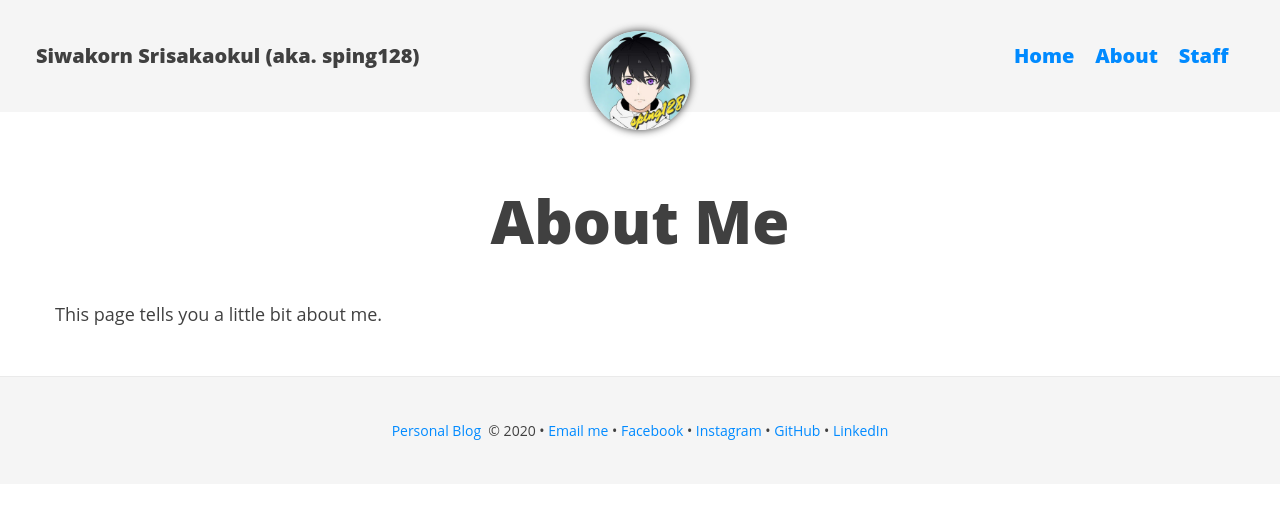
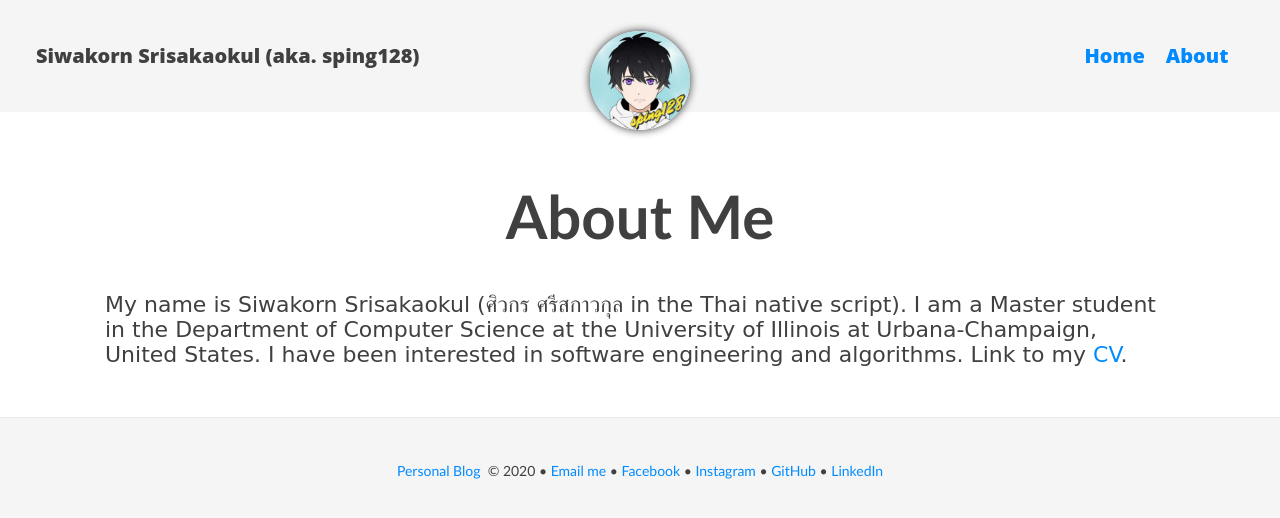
Before and after one commit to sping128/sping128.github.io, a Jekyll site: the page built from about.md, in a window 1280 px wide. Shown: the top 518 px of the page. Built offline with Jekyll 4.4.1, drawn with Linux system fonts in a browser that asks for light colours.

Commit message:
Changed font family and added CV

```diff
--- a/_config.yml
+++ b/_config.yml
@@ -1,5 +1,5 @@
 # toggle for showing staff
-show_staff: true
+show_staff: false
 
 # collections
 collections:
--- a/_layouts/post.html
+++ b/_layouts/post.html
@@ -16,4 +16,7 @@ layout: default
 		{%- endif -%}
 	</p>
 
-{{ content }}
+	<div class="main-text">
+		{{ content }}
+	</div>
+</div>
--- a/about.md
+++ b/about.md
@@ -6,5 +6,7 @@ title: About
 	<div class="page-heading">
 		<h1>About Me</h1>
 	</div>
-	This page tells you a little bit about me.
+	<div class="main-text">
+		My name is Siwakorn Srisakaokul (ศิวกร ศรีสกาวกุล in the Thai native script). I am a Master student in the Department of Computer Science at the University of Illinois at Urbana-Champaign, United States. I have been interested in software engineering and algorithms. Link to my <a href="resume.pdf">CV</a>.
+	</div>
 </div>
--- a/assets/css/styles.css
+++ b/assets/css/styles.css
@@ -9,8 +9,7 @@ body {
     padding: 0;
     color: #404040;
     font-size: 10pt;
-    font-family: 'Calini', 'Open Sans', 'Helvetica Neue', Helvetica, Arial, sans-serif;
-
+    font-family: "Trebuchet MS", Helvetica, sans-serif;
 }
 
 a:hover {
@@ -75,22 +74,22 @@ a {
   padding: 15px 15px;
   font-size: 20px;
   line-height: 20px;
-  font-weight: 1000;
+  font-weight: 900;
 }
 
 @media (min-width: 768px) {
   .container {
-    width: 750px;
+    width: 650px;
   }
 }
 @media (min-width: 992px) {
   .container {
-    width: 970px;
+    width: 870px;
   }
 }
 @media (min-width: 1200px) {
   .container {
-    width: 1170px;
+    width: 1070px;
   }
 }
 
@@ -100,12 +99,16 @@ a {
   margin-right: auto;
   margin-left: auto;
   margin-top: 180px;
-  font-size: 18px;
+  font-size: 22px;
+}
+
+.main-text {
+  font-family: "Comic Sans MS", cursive, sans-serif;
 }
 
 h1 {
   font-size: 60px;
-  font-weight: 800;
+  font-weight: 900;
 }
 
 h2 {
@@ -149,13 +152,14 @@ hr.small {
 
 .page-heading {
   text-align: center;
+  font-family: "Trebuchet MS", Helvetica, sans-serif;
 }
 
 .page-subheading {
   font-size: 27px;
   line-height: 1.1;
   display: block;
-  font-family: 'Open Sans', 'Helvetica Neue', Helvetica, Arial, sans-serif;
+  font-family: "Trebuchet MS", Helvetica, sans-serif;
   font-weight: 300;
   margin: 10px 0 0;
 }
@@ -203,7 +207,7 @@ kbd {
 kbd kbd {
   padding: 0;
   font-size: 100%;
-  font-weight: bold;
+  font-weight: 900;
   -webkit-box-shadow: none;
           box-shadow: none;
 }
--- a/index.html
+++ b/index.html
@@ -16,7 +16,7 @@ title: Siwakorn Srisakaokul
         <p class="post-meta">
       		Posted on {{ post.date | date_to_string }}
     		</p>
-	      <p>
+	      <p class="main-text">
 
 	        {{ post.excerpt | strip_html | xml_escape | truncatewords: site.excerpt_length }}
 	        {% assign excerpt_word_count = post.excerpt | number_of_words %}
--- a/staff.html
+++ b/staff.html
@@ -5,7 +5,7 @@ title: Staff
 	<div class="page-heading">
 		<h1>Staff</h1>
 	</div>
-
+	<div class="main-text">
 		<ul>
 		  {% for author in site.authors %}
 		    <li>
@@ -16,3 +16,4 @@ title: Staff
 		  {% endfor %}
 		</ul>
 	</div>
+</div>
```
Also changed, not shown: 1 other file. Lines whose indentation alone changed are shown as unchanged.
